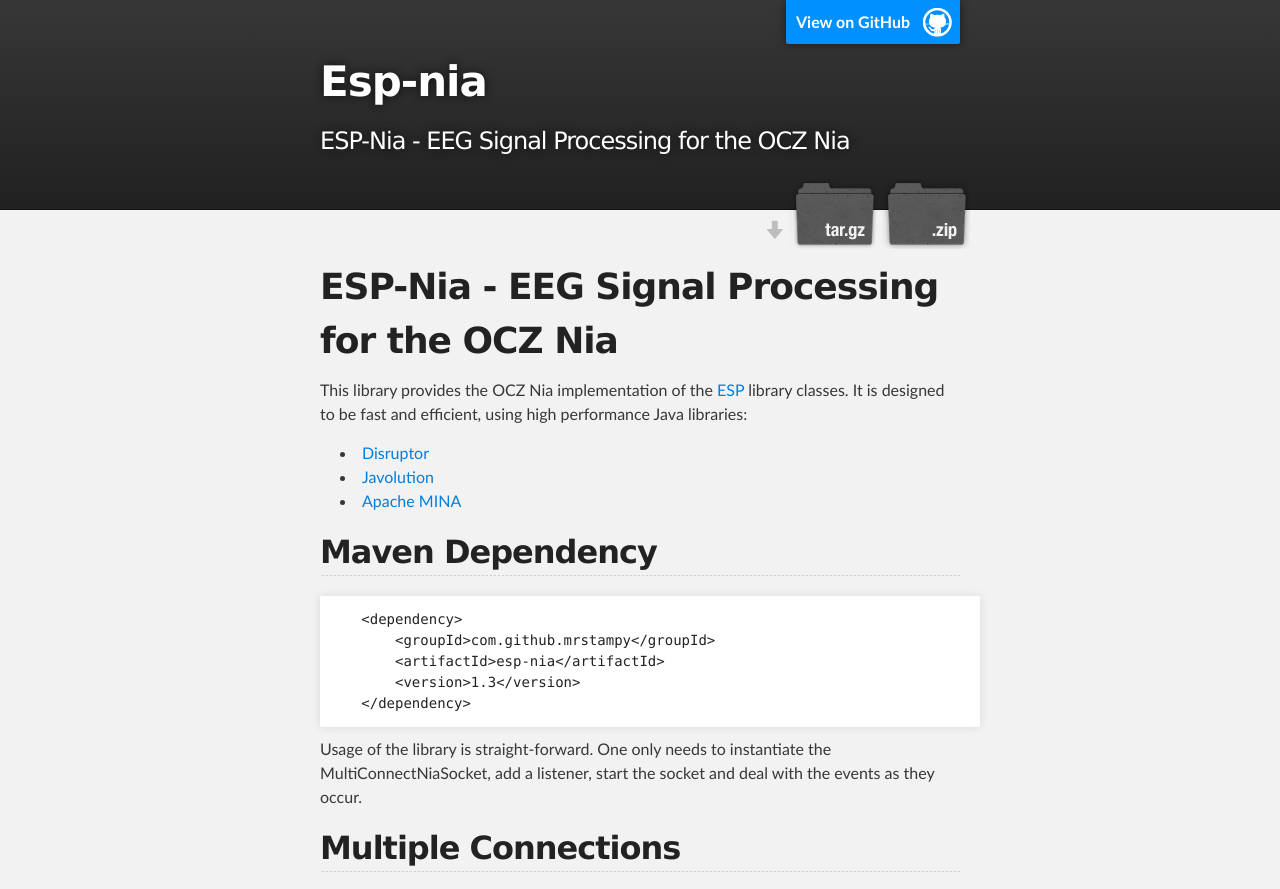
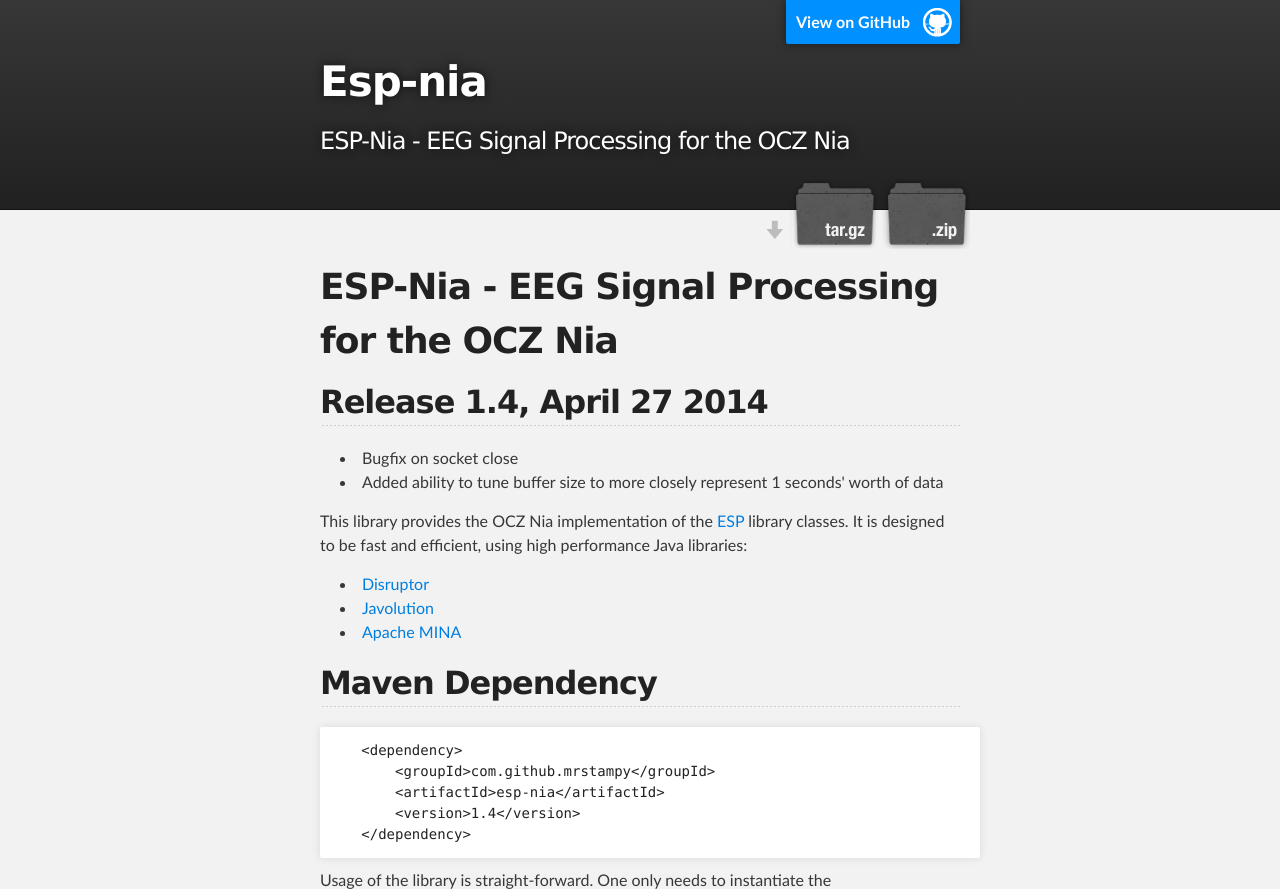
Before and after one commit to mrstampy/ESP-Nia, a plain HTML site: page index.html in a window 1280 px wide. Shown: the top 889 px of the page. Drawn offline with Linux system fonts and the light colour scheme.

Commit message:
Create gh-pages branch via GitHub

```diff
--- a/index.html
+++ b/index.html
@@ -34,7 +34,13 @@
         <h1>
 <a name="esp-nia---eeg-signal-processing-for-the-ocz-nia" class="anchor" href="#esp-nia---eeg-signal-processing-for-the-ocz-nia"><span class="octicon octicon-link"></span></a>ESP-Nia - EEG Signal Processing for the OCZ Nia</h1>
 
-<p>This library provides the OCZ Nia implementation of the <a href="http://mrstampy.github.io/ESP/">ESP</a> library classes. It is designed to be fast and efficient, using high performance Java libraries:</p>
+<h2>
+<a name="release-14-april-27-2014" class="anchor" href="#release-14-april-27-2014"><span class="octicon octicon-link"></span></a>Release 1.4, April 27 2014</h2>
+
+<ul>
+<li>Bugfix on socket close</li>
+<li>Added ability to tune buffer size to more closely represent 1 seconds' worth of data</li>
+</ul><p>This library provides the OCZ Nia implementation of the <a href="http://mrstampy.github.io/ESP/">ESP</a> library classes. It is designed to be fast and efficient, using high performance Java libraries:</p>
 
 <ul>
 <li><a href="https://github.com/LMAX-Exchange/disruptor">Disruptor</a></li>
@@ -46,7 +52,7 @@
 <pre><code>   &lt;dependency&gt;
        &lt;groupId&gt;com.github.mrstampy&lt;/groupId&gt;
        &lt;artifactId&gt;esp-nia&lt;/artifactId&gt;
-       &lt;version&gt;1.3&lt;/version&gt;
+       &lt;version&gt;1.4&lt;/version&gt;
    &lt;/dependency&gt;
 </code></pre>
 
```
Also changed, not shown: params.json (+1 -1 lines).
